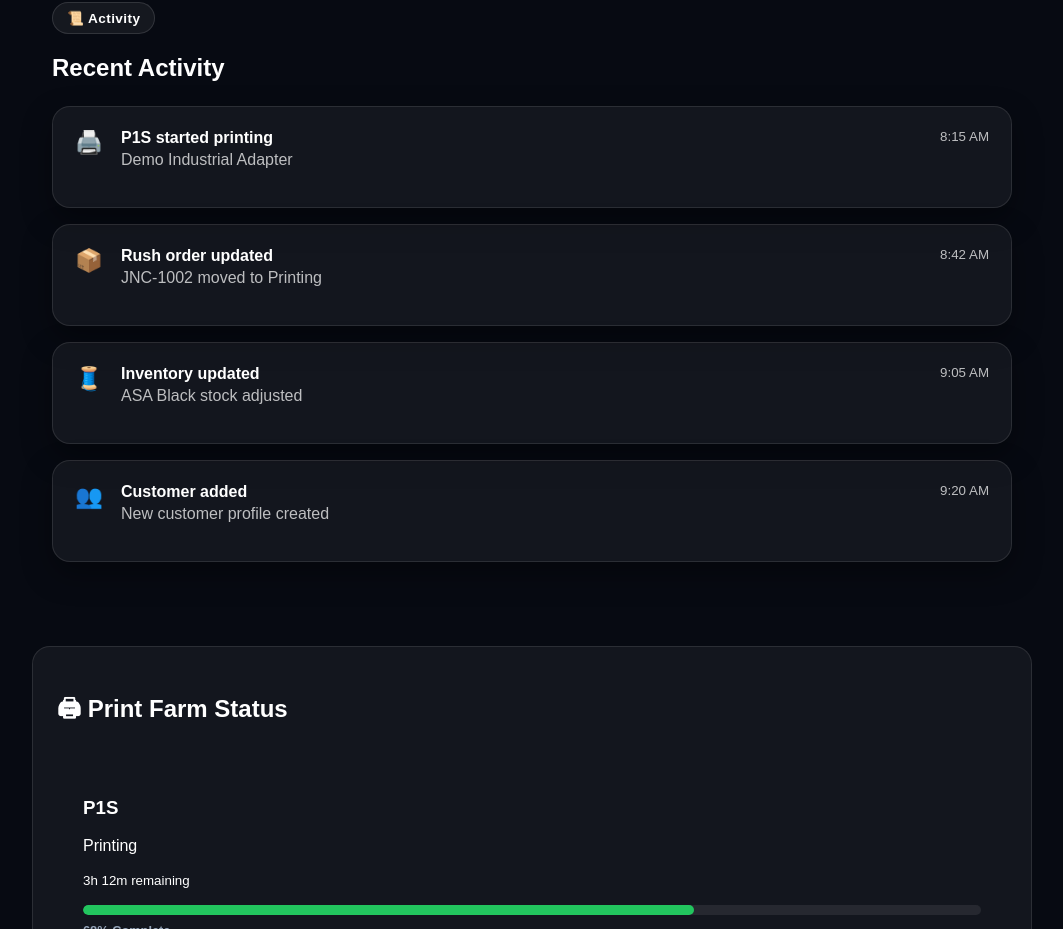
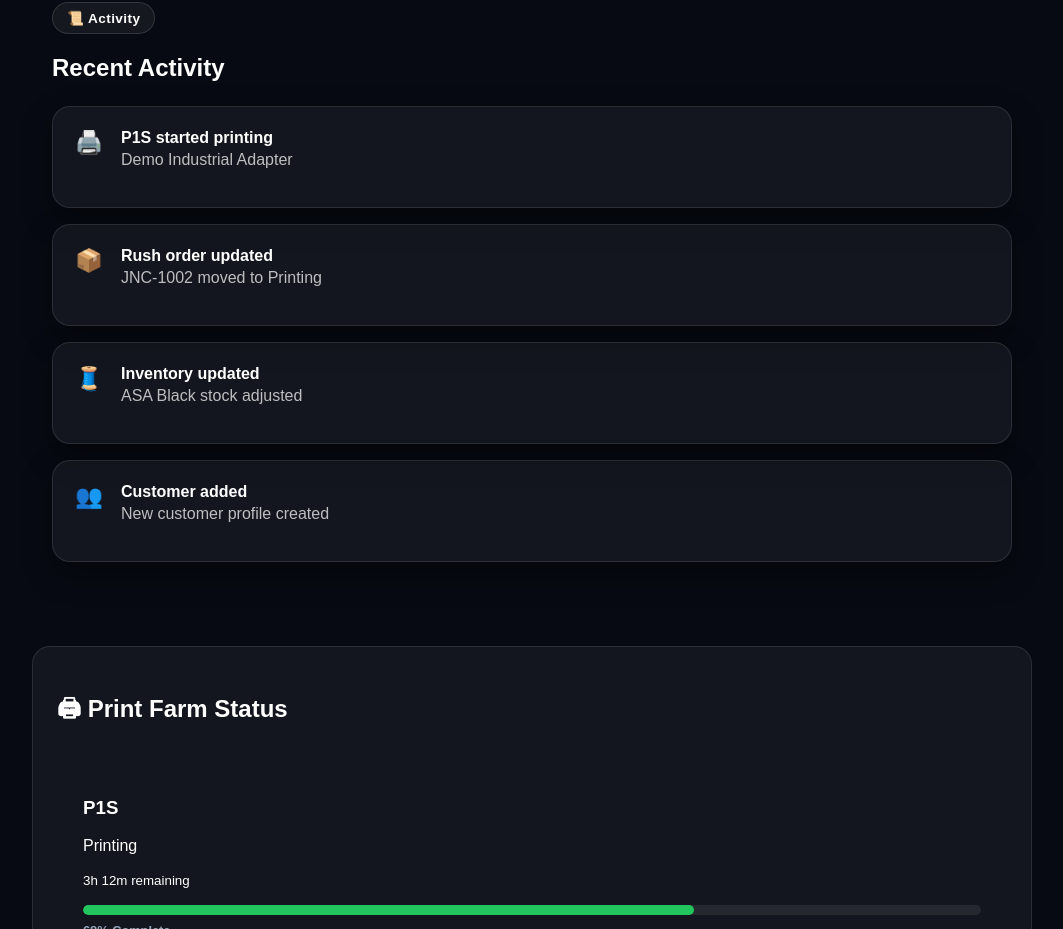
Before and after one commit to jnc3designs/jnc3designs-website, a Next.js app in the folder jnc3designs-premium/: page /admin in a window 1280 px wide. Shown: the part 1980-2909 px from the top of the page, without its empty margins (108-1171 px from the left). Built offline with nearby package versions, Linux system fonts and the light colour scheme; no server answers.

Commit message:
Update activity.js

```diff
--- a/jnc3designs-premium/data/activity.js
+++ b/jnc3designs-premium/data/activity.js
@@ -1,28 +1,32 @@
 export const activity = [
   {
-    id: 1,
-    time: "8:15 AM",
+    id: "activity-001",
+    type: "production",
+    occurredAt: "2026-07-16T20:15:00-05:00",
     icon: "🖨️",
     title: "P1S started printing",
     description: "Demo Industrial Adapter",
   },
   {
-    id: 2,
-    time: "8:42 AM",
+    id: "activity-002",
+    type: "order",
+    occurredAt: "2026-07-16T20:42:00-05:00",
     icon: "📦",
     title: "Rush order updated",
     description: "JNC-1002 moved to Printing",
   },
   {
-    id: 3,
-    time: "9:05 AM",
+    id: "activity-003",
+    type: "inventory",
+    occurredAt: "2026-07-16T21:05:00-05:00",
     icon: "🧵",
     title: "Inventory updated",
     description: "ASA Black stock adjusted",
   },
   {
-    id: 4,
-    time: "9:20 AM",
+    id: "activity-004",
+    type: "customer",
+    occurredAt: "2026-07-16T21:20:00-05:00",
     icon: "👥",
     title: "Customer added",
     description: "New customer profile created",
```
